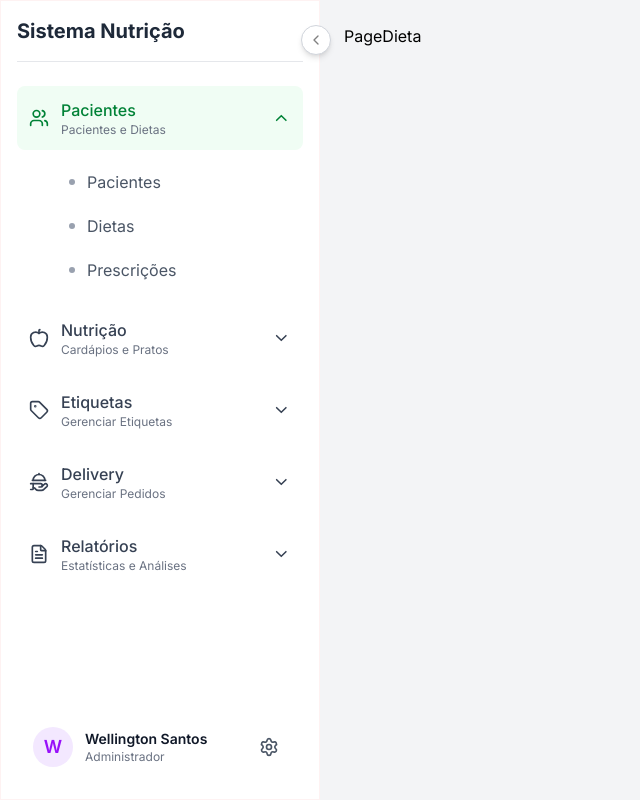
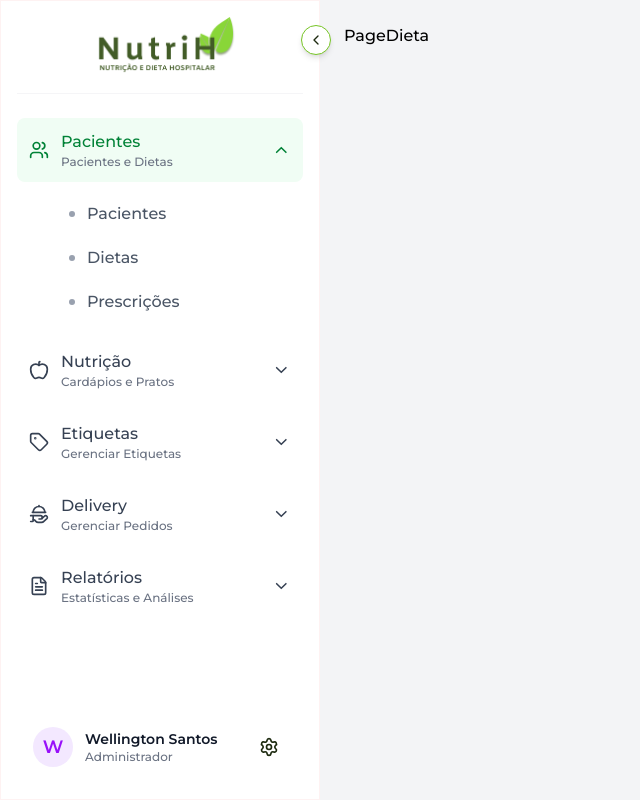
Before and after one commit to UA-Desenvolvimento-e-Inovacao/nutricao-web, a Next.js app: page /paciente/dieta in a window 1280 px wide. Shown: the whole page, without its empty margins (0-640 px from the left). Built offline with nearby package versions, Linux system fonts and the light colour scheme.

Commit message:
criei o menu lateral e fiz as configurações iniciais.

```diff
--- a/src/app/(public)/page.tsx
+++ b/src/app/(public)/page.tsx
@@ -3,5 +3,5 @@ import { redirect } from "next/navigation";
 
 export default function Home() {
   // redirect to login page when accessing the root path
-  redirect('/login');
+  redirect('/paciente');
 }
--- a/src/app/layout.tsx
+++ b/src/app/layout.tsx
@@ -1,9 +1,7 @@
 import type { Metadata } from 'next';
 import { Inter } from 'next/font/google';
 import './globals.css'; // Importa o Tailwind
-
-const inter = Inter({ subsets: ['latin'] });
-
+import { montserrat } from '../functions/fonts';
 export const metadata: Metadata = {
   title: 'NutriH',
   description: 'Nutrição e Dieta Hospitalar',
@@ -18,7 +16,7 @@ export default function RootLayout({
   return (
     <html lang="pt-br">
       {/* O body não tem mais o "flex" */}
-      <body className={inter.className}>
+      <body className={`${montserrat.className} font-medium`}>
         {children} {/* Renderiza o layout do grupo (public) ou (private) */}
       </body>
     </html>
--- a/src/components/sidebar/Sidebar.tsx
+++ b/src/components/sidebar/Sidebar.tsx
@@ -2,6 +2,8 @@
 
 import { useState } from 'react';
 import { ChevronDown, Users, Apple, FileText, ChevronLeft, ChevronRight, Tag, HandPlatter, Settings, Settings2,   } from 'lucide-react';
+import Image from 'next/image';
+import logo from './../../../public/logoLogin.png'
 
 export default function Sidebar() {
   const [expandedMenu, setExpandedMenu] = useState('pacientes');
@@ -89,17 +91,17 @@ export default function Sidebar() {
       <button
         onClick={toggleSidebar}
         className="
-          absolute -right-3 top-6 bg-white border border-gray-300
-          rounded-full p-1.5 shadow-md hover:bg-gray-50
+          absolute -right-3 top-6 bg-white border border-[#77C526]
+          rounded-full p-1.5 shadow-md hover:bg-[#EDFFDA]
           transition-colors z-10 cursor-pointer
         "
         title={isCollapsed ? 'Expandir menu' : 'Recolher menu'}
       >
-        {isCollapsed ? <ChevronRight color='gray' size={16} /> : <ChevronLeft color='gray' size={16} />}
+        {isCollapsed ? <ChevronRight color='#1D2A0F' size={16} /> : <ChevronLeft color='#1D2A0F' size={16} />}
       </button>
 
       {/* Header */}
-      <div className="mb-6 pb-4 border-b border-gray-200">
+      <div className="mb-6 pb-4 border-b border-gray-200/40 flex justify-center">
         {isCollapsed ? (
           <div className="flex justify-center">
             <div className="w-8 h-8 bg-green-600 rounded-lg flex items-center justify-center">
@@ -107,7 +109,8 @@ export default function Sidebar() {
             </div>
           </div>
         ) : (
-          <h3 className="text-xl font-bold text-gray-800">Sistema Nutrição</h3>
+          <Image loading='eager' src={logo} alt='Logo' width={150} height={150} sizes='50vw'/>
+          // <h3 className="text-xl font-bold text-gray-800 text-center">Sistema Nutrição</h3>
         )}
       </div>
 
@@ -219,7 +222,7 @@ export default function Sidebar() {
               className="p-2 hover:bg-gray-100 rounded-lg transition-colors cursor-pointer"
               title="Configurações"
             >
-              <Settings size={20} className="text-gray-600" />
+              <Settings size={20} color='#1D2A0F' className="text-gray-600" />
             </button>
           </div>
         )}
--- /dev/null
+++ b/src/functions/fonts.ts
@@ -0,0 +1,8 @@
+import { Montserrat } from 'next/font/google';
+
+export const montserrat = Montserrat({
+    subsets: ['latin'],
+    variable: '--font-montserrat',
+    display: 'swap',
+    weight: ['300', '400', '500', '600', '700', '800'],
+});
```
